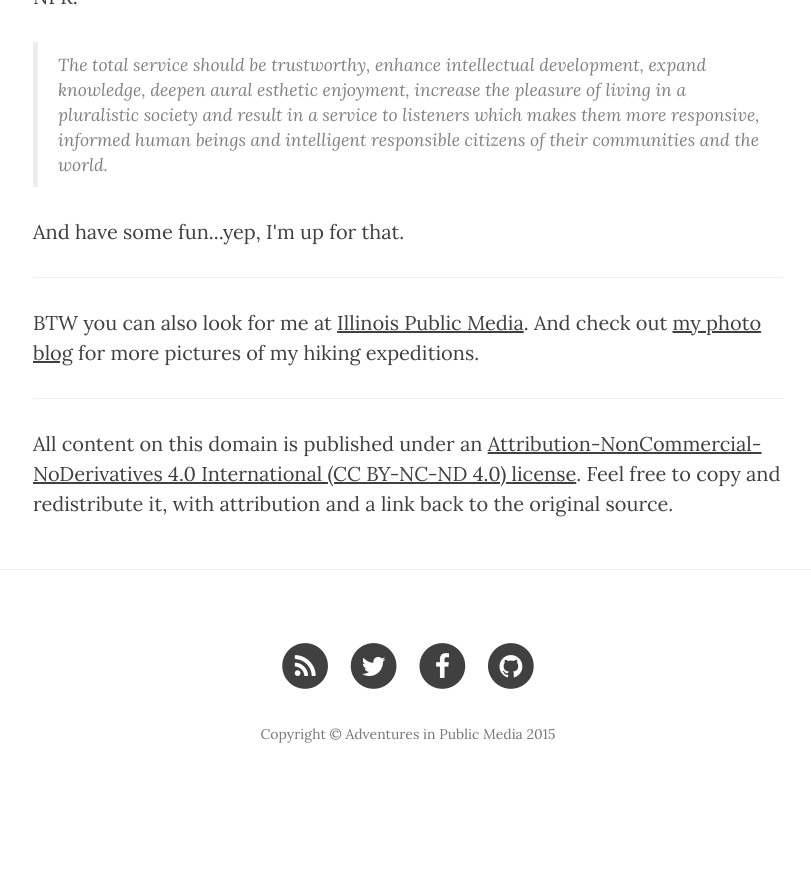
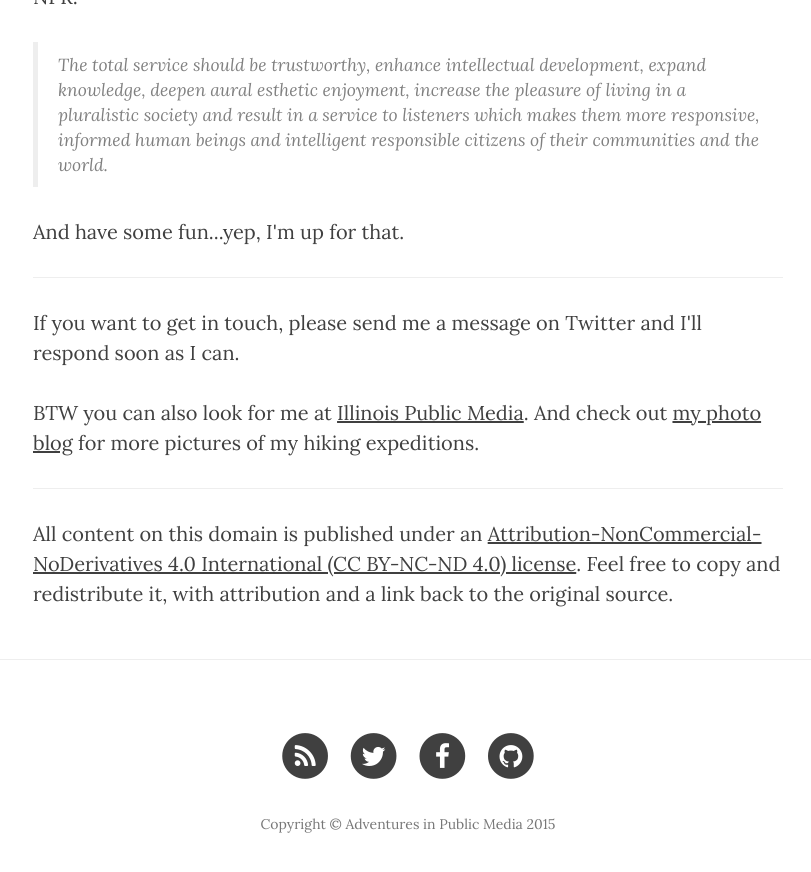
Before and after one commit to jackbrighton/jackbrighton.github.io, a Jekyll site: the page built from about.html, in a window 1280 px wide and 900 px high, scrolled down 1146 px. Shown: the top 872 px of the window, without its empty margins (232-1043 px from the left). Built offline with Jekyll 4.4.1, drawn with Linux system fonts in a browser that asks for light colours; nearby versions of some CDN libraries; before the commit the page ends 1956 px from its top, so only the background shows below that.

Commit message:
add note on About

```diff
--- a/about.html
+++ b/about.html
@@ -18,6 +18,7 @@ header-img: "img/zion.jpg"
 <p>And have some fun...yep, I'm up for that.</p>
 
 <hr>
+<p>If you want to get in touch, please send me a message on Twitter and I'll respond soon as I can.</p>
 <p>BTW you can also look for me at <a href="http://will.illinois.edu">Illinois Public Media</a>. And check out <a href="http://jackatwill.com/">my photo blog</a> for more pictures of my hiking expeditions.</p>
 <hr>
 <p>All content on this domain is published under an <a href="https://creativecommons.org/licenses/by-nc-nd/4.0/">Attribution-NonCommercial-NoDerivatives 4.0 International (CC BY-NC-ND 4.0) license</a>. Feel free to copy and redistribute it, with attribution and a link back to the original source.</p>
```
